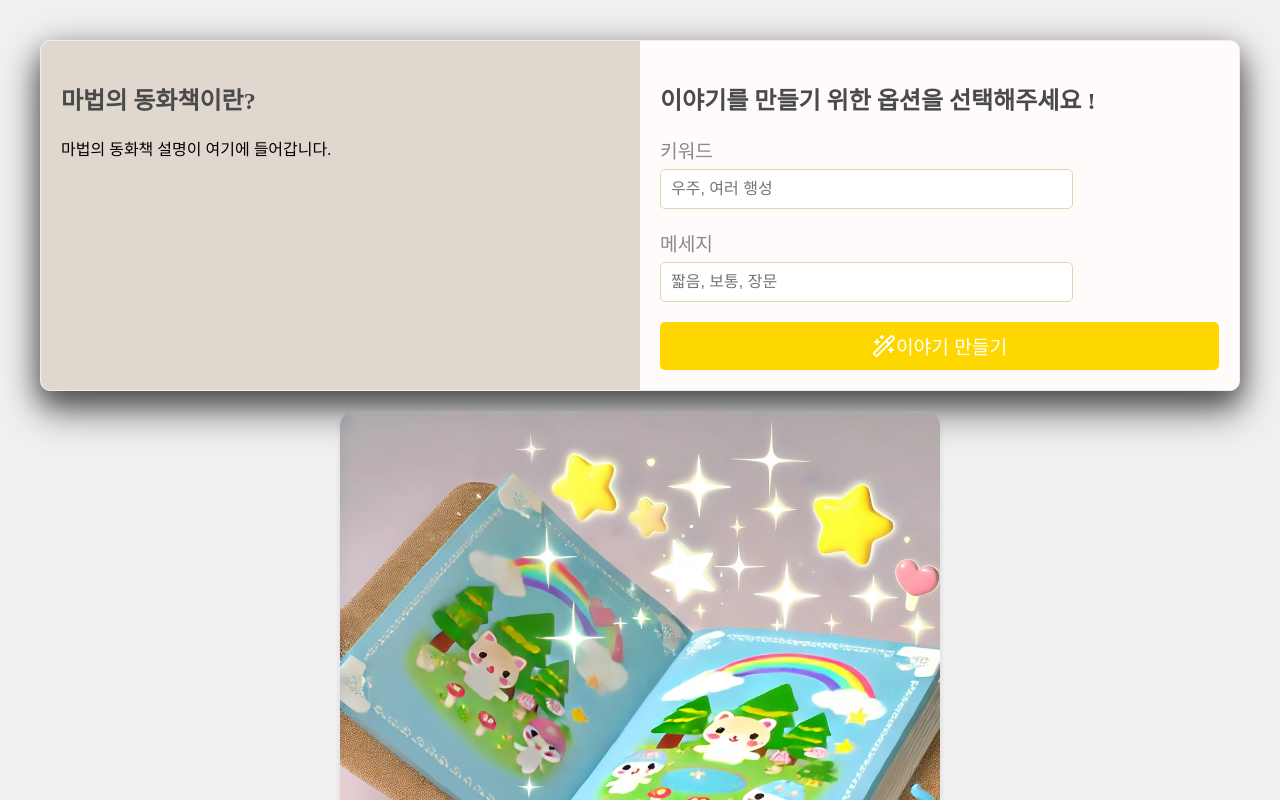
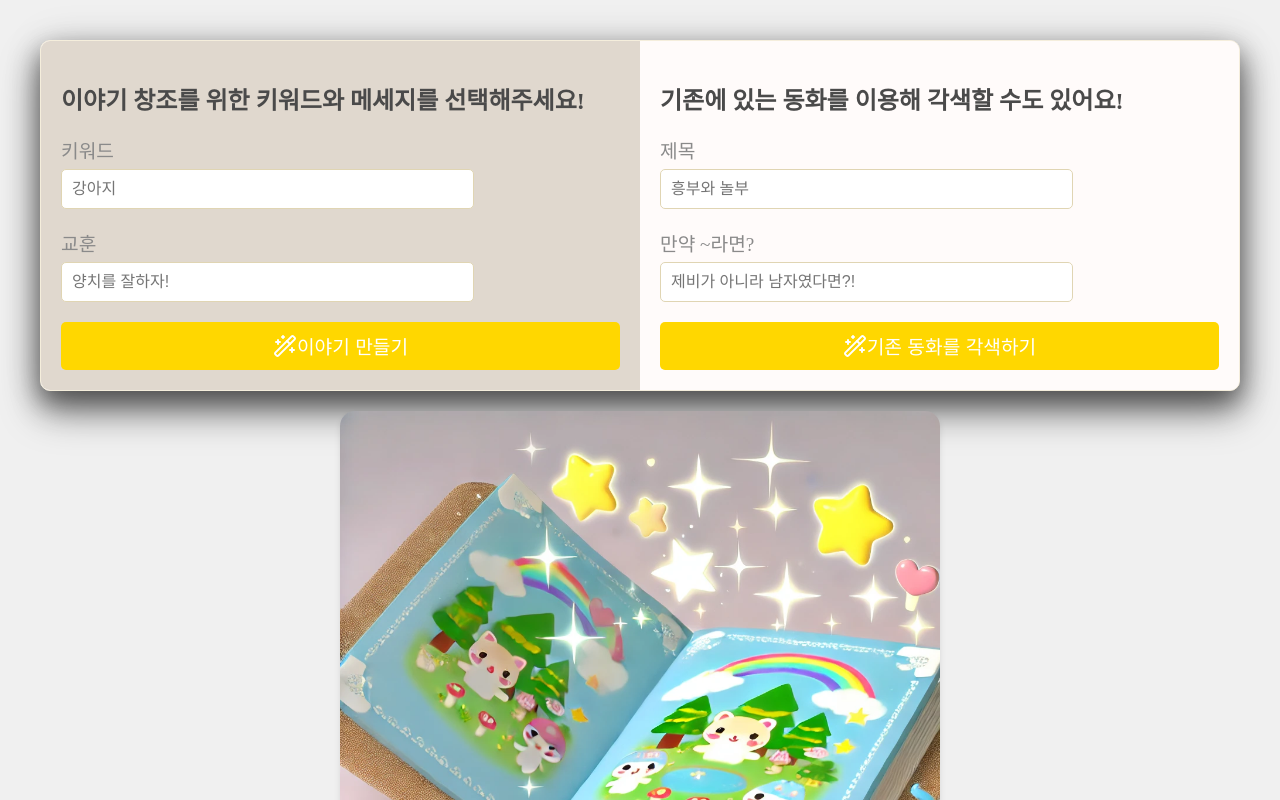
Before and after one commit to kakaotech-bootcamp-team21/hackathon-frontend, a React (Create React App) app: page /start in a window 1280 px wide. Shown: the top 800 px of the page. Built offline with nearby package versions, Linux system fonts and the light colour scheme; a web font is replaced by a local one.

Commit message:
복구함

```diff
--- a/src/Home.js
+++ b/src/Home.js
@@ -10,8 +10,11 @@ const Home = () => {
     const [isLoading, setIsLoading] = useState(false);
     const [keyword, setKeyword] = useState('');
     const [message, setMessage] = useState('');
+    const [title, setTitle] = useState('');
+    const [ifCondition, setIfCondition] = useState('');
 
-    const handleSubmit = async (e) => {
+    // 이야기 창조하기 버튼을 눌렀을 때 POST 요청
+    const handleCreateStory = async (e) => {
         e.preventDefault();
         setIsLoading(true);
         try {
@@ -28,37 +31,79 @@ const Home = () => {
         }
     };
 
+    // 기존 동화를 각색하기 버튼을 눌렀을 때 POST 요청
+    const handleAdaptStory = async (e) => {
+        e.preventDefault();
+        setIsLoading(true);
+        try {
+            const response = await axios.post(`${process.env.REACT_APP_API_URL}/api/fairytale/origin`, {
+                title,
+                ifCondition
+            });
+            const adaptedStoryId = response.data.storyId; // 서버에서 받은 storyId
+            setIsLoading(false);
+            navigate(`/mybook/${adaptedStoryId}`); // 각색된 storyId를 URL에 포함하여 전달
+        } catch (error) {
+            console.error('Error sending request:', error.response ? error.response.data : error.message);
+            setIsLoading(false);
+        }
+    };
+
     return (
         <div className="home-container">
             {isLoading && <Loading />}
-            <form onSubmit={handleSubmit} className="home-storybook-form">
+            <form className="home-storybook-form">
+                {/* 이야기 창조를 위한 섹션을 왼쪽으로 이동 */}
                 <div className="home-form-section home-left-section">
-                    <h2 className="home-section-title">마법의 동화책이란?</h2>
-                    <div>마법의 동화책 설명이 여기에 들어갑니다.</div>
-                </div>
-                <div className="home-form-section home-right-section">
-                    <h2 className="home-section-title">이야기를 만들기 위한 옵션을 선택해주세요 !</h2>
+                    <h2 className="home-section-title">이야기 창조를 위한 키워드와 메세지를 선택해주세요!</h2>
                     <div className="home-input-group">
                         <span className="home-category-label">키워드</span>
                         <input
                             className="home-input-field"
-                            placeholder="우주, 여러 행성"
+                            placeholder="강아지"
                             value={keyword}
                             onChange={(e) => setKeyword(e.target.value)}
                         />
                     </div>
                     <div className="home-input-group">
-                        <span className="home-category-label">메세지</span>
+                        <span className="home-category-label">교훈</span>
                         <input
                             className="home-input-field"
-                            placeholder="짧음, 보통, 장문"
+                            placeholder="양치를 잘하자!"
                             value={message}
                             onChange={(e) => setMessage(e.target.value)}
                         />
                     </div>
-                    <button type="submit" className="home-submit-button" disabled={isLoading}>
+                    <button onClick={handleCreateStory} className="home-submit-button" disabled={isLoading}>
                         <Wand2 size={24}/>
                         {isLoading ? '동화 생성 중...' : '이야기 만들기'}
+                    </button>
+                </div>
+
+                {/* 기존 동화를 각색하는 섹션을 오른쪽으로 이동 */}
+                <div className="home-form-section home-right-section">
+                    <h2 className="home-section-title">기존에 있는 동화를 이용해 각색할 수도 있어요!</h2>
+                    <div className="home-input-group">
+                        <span className="home-category-label">제목</span>
+                        <input
+                            className="home-input-field"
+                            placeholder="흥부와 놀부"
+                            value={title}
+                            onChange={(e) => setTitle(e.target.value)}
+                        />
+                    </div>
+                    <div className="home-input-group">
+                        <span className="home-category-label">만약 ~라면?</span>
+                        <input
+                            className="home-input-field"
+                            placeholder="제비가 아니라 남자였다면?!"
+                            value={ifCondition}
+                            onChange={(e) => setIfCondition(e.target.value)}
+                        />
+                    </div>
+                    <button onClick={handleAdaptStory} className="home-submit-button" disabled={isLoading}>
+                        <Wand2 size={24}/>
+                        {isLoading ? '동화 각색 중...' : '기존 동화를 각색하기'}
                     </button>
                 </div>
             </form>
--- a/src/MyBook.js
+++ b/src/MyBook.js
@@ -22,8 +22,7 @@ const MyBook = () => {
         const fetchData = async () => {
             try {
                 // 전체 데이터를 요청
-                // const response = await axios.get(`http://ec2-43-200-211-225.ap-northeast-2.compute.amazonaws.com:3000/api/fairytale/entire`);
-                const response = await axios.get(`${process.env.REACT_APP_API_URL}/api/fairytale/entire`);
+                const response = await axios.get(`http://ec2-43-200-211-225.ap-northeast-2.compute.amazonaws.com:3000/api/fairytale/entire`);
                 const story = response.data.find(story => story.storyId === parseInt(storyId, 10)); // storyId로 필터링
                 if (story) {
                     setStoryData(story);
```
